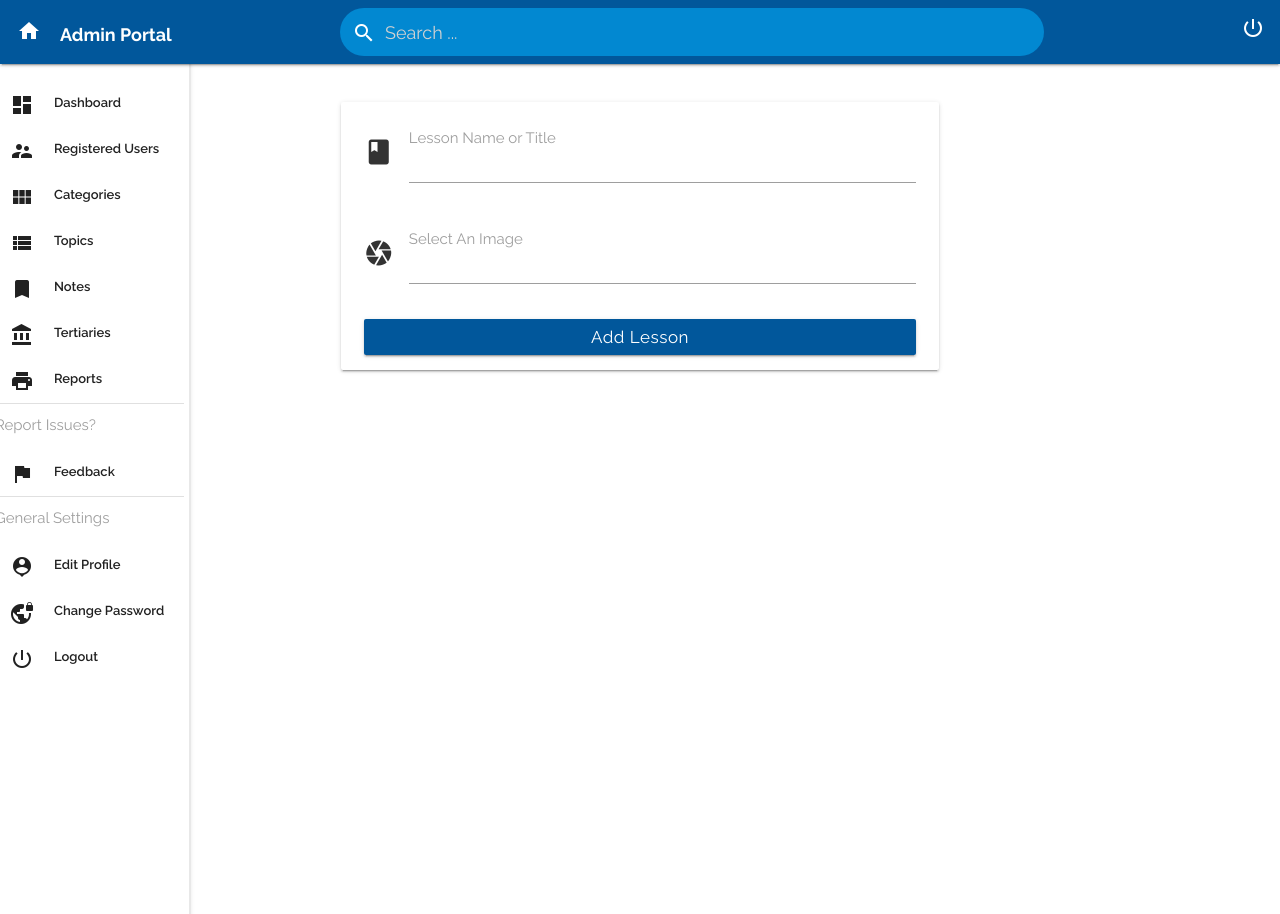
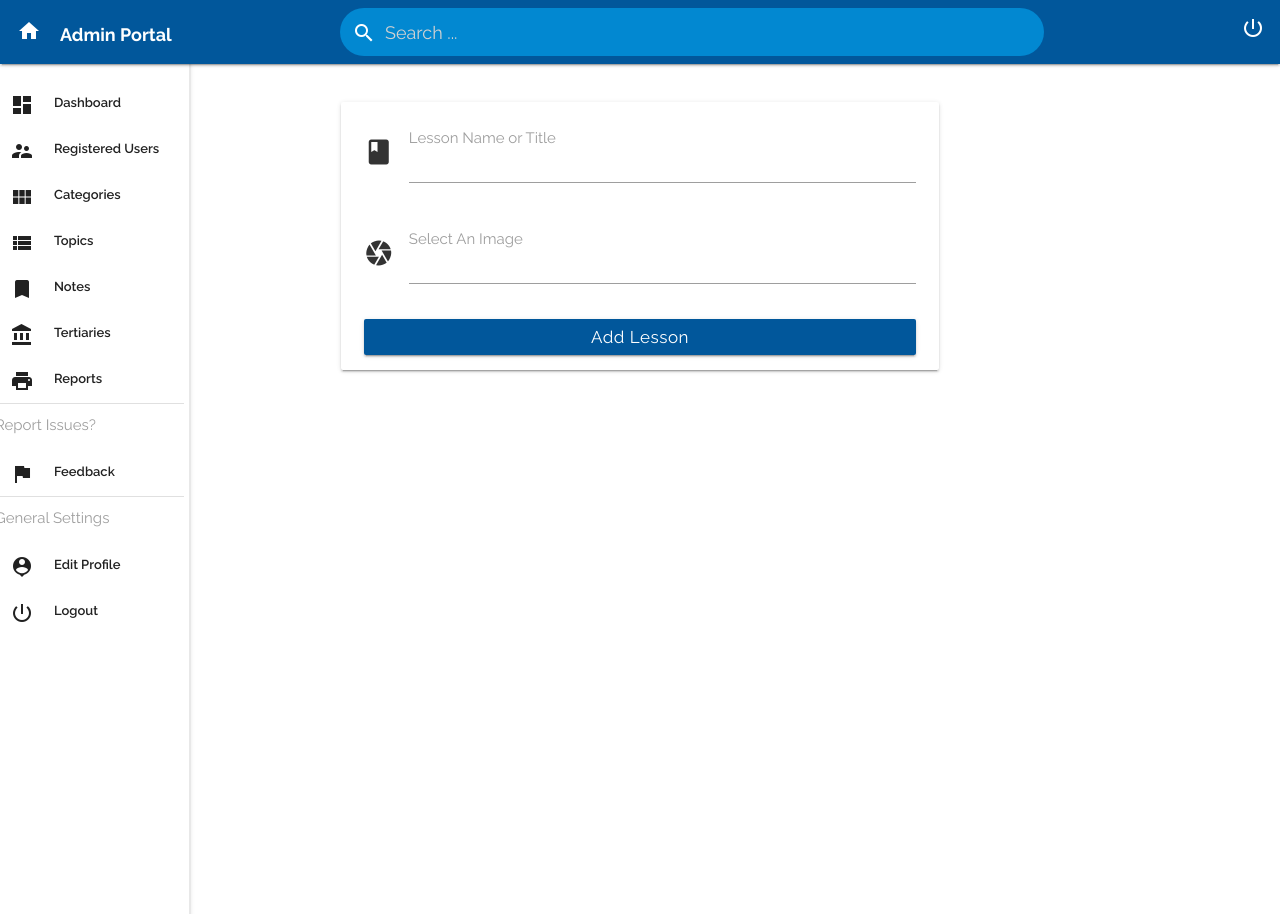
Before and after one commit to Calligh/DVLA, a PHP site: page /admin/cat_form.php in a window 1280 px wide. Run offline with PHP 8.4, Linux system fonts and the light colour scheme; the visitor is signed in with stand-in values (Sample User, id 1); some libraries are stand-ins or nearby versions.

Commit message:
Remove the change password as a navigation button

```diff
--- a/public/admin_sidenav.php
+++ b/public/admin_sidenav.php
@@ -66,13 +66,6 @@
 			<a href="admin/edit">
 				<i class="material-icons left icon">person_pin</i>
 				<span class="menu_name">Edit Profile</span>
-			</a>
-		</li>
-
-		<li style="margin-right: -6px;">
-			<a href="admin/password">
-				<i class="material-icons left icon">vpn_lock</i>
-				<span class="menu_name">Change Password</span>
 			</a>
 		</li>
 
```
